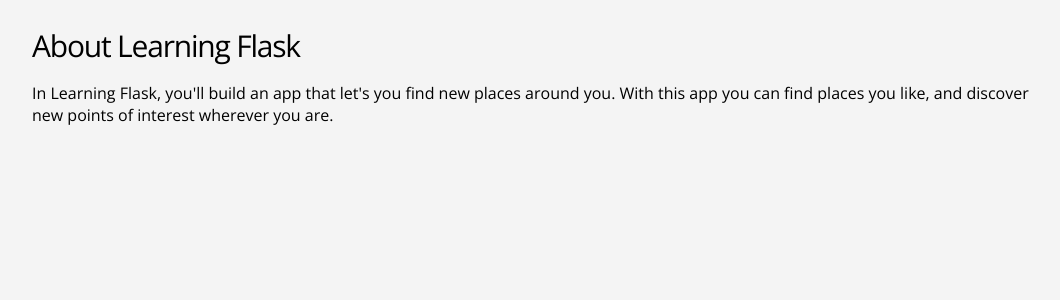
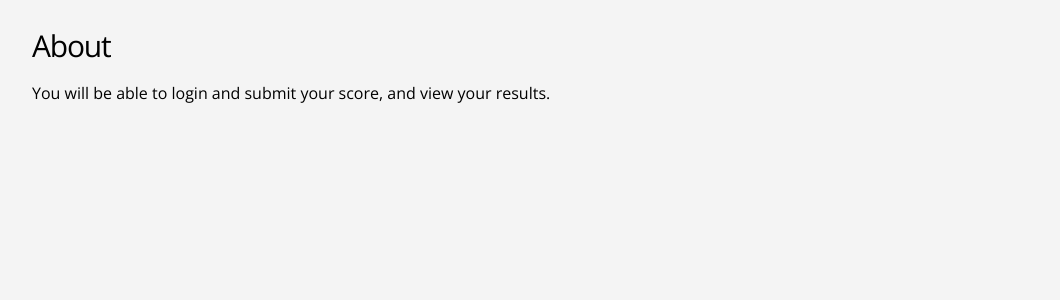
Before and after one commit to lcheunglci/vgp245, a Flask app: page /about in a window 1280 px wide. Shown: the part 50-350 px from the top of the page, without its empty margins (108-1168 px from the left). Run offline with Flask 2, Linux system fonts and the light colour scheme; some libraries are stand-ins or nearby versions.

Commit message:
Update the text and image

```diff
--- a/Class 7/templates/about.html
+++ b/Class 7/templates/about.html
@@ -4,8 +4,8 @@
   <main class="about-section">
     <div class="container">
 
-    <h2>About Learning Flask</h2>
-    <p>In Learning Flask, you'll build an app that let's you find new places around you. With this app you can find places you like, and discover new points of interest wherever you are.</p>
+    <h2>About</h2>
+    <p>You will be able to login and submit your score, and view your results.</p>
 
     </div>
   </main>
--- a/Class 7/templates/index.html
+++ b/Class 7/templates/index.html
@@ -5,7 +5,7 @@
     <div class="container">
 
       <div class="section-content">
-        <h2>Discover places near you.</h2>
+        <h2>Submit your scores now.</h2>
         <a href="{{ url_for('signup') }}" class="btn-primary">Sign up</a>
         <a href="{{ url_for('about') }}" class="btn-secondary">Learn more</a>
       </div>
```
Also changed, not shown: Class 7/static/img/device.png.
